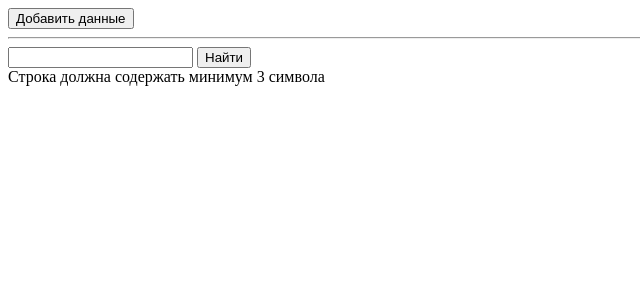
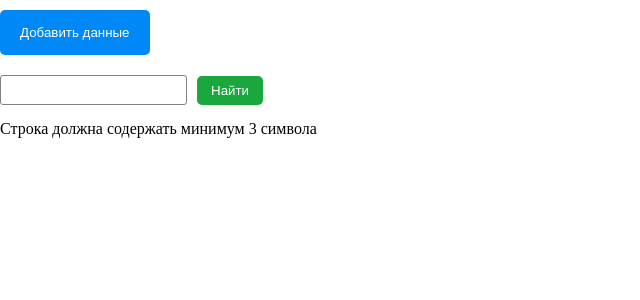
Before and after one commit to Twocram/inline, a PHP site: page /?find=1 in a window 1280 px wide. Shown: the top 300 px of the page, without its empty margins (0-640 px from the left). Run offline with PHP 8.4, Linux system fonts and the light colour scheme; data that the repository does not hold is empty.

Commit message:
added styles and refactor

```diff
--- a/index.php
+++ b/index.php
@@ -6,21 +6,24 @@
     <meta http-equiv="X-UA-Compatible" content="IE=edge">
     <meta name="viewport" content="width=device-width, initial-scale=1.0">
     <title>Inline test</title>
+    <link rel="stylesheet" href="./styles/style.css">
 </head>
 
 <body>
-    <form method="post">
-        <button name="add_data">Добавить данные</button>
-        <?php require "load_data.php"; ?>
-    </form>
-    <hr>
+    <div class="container">
+        <form method="post" class="add-form">
+            <input type="submit" name="add_data" class="add-form__btn" value="Добавить данные">
+            <?php require "load_data.php"; ?>
+        </form>
 
-    <form method="get">
-        <input type="text" name="search" id="search">
-        <input type="submit" name="find" value="Найти">
-    </form>
+        <form method="get" class="search-form">
+            <input type="text" name="search" id="search" class="search-form__input">
+            <input type="submit" name="find" value="Найти" class="search-form__btn">
+        </form>
 
-    <?php require "find_posts.php"; ?>
+        <?php require "find_posts.php"; ?>
+    </div>
+
 
 </body>
 
```
